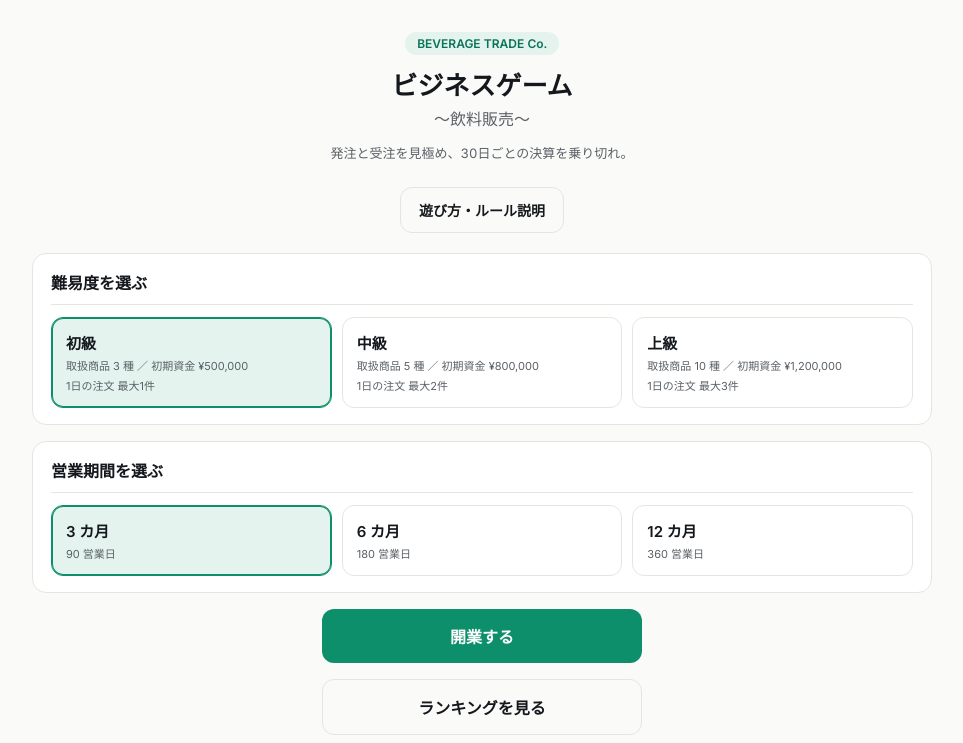
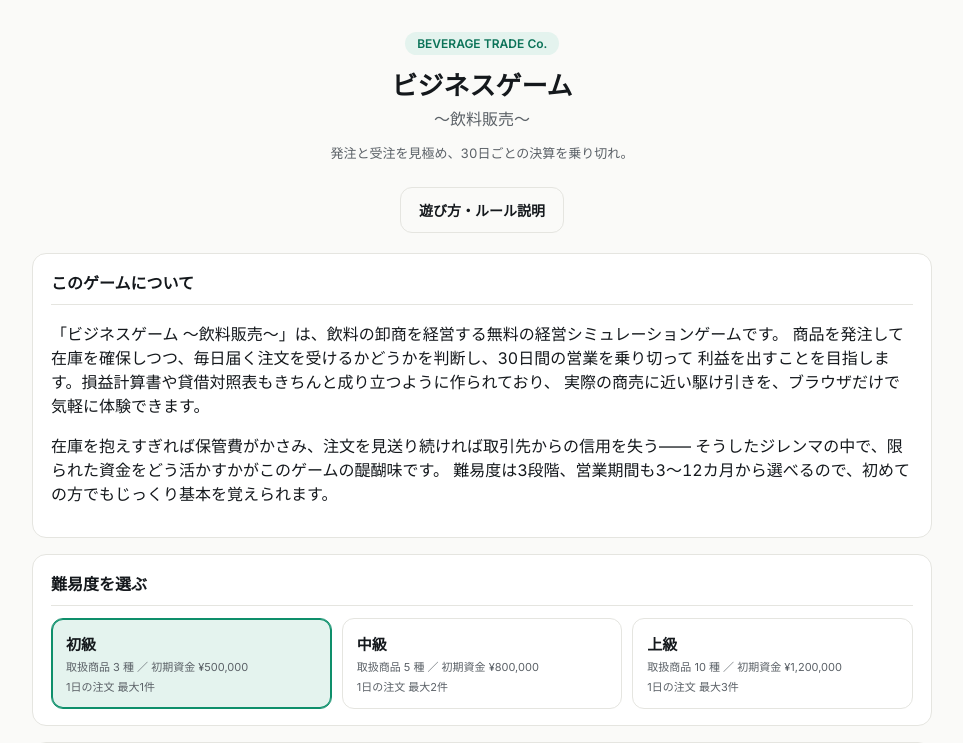
Before and after one commit to shunsuke676s/BusinessGame, a React (Vite) app: page / in a window 1280 px wide. Shown: the top 743 px of the page, without its empty margins (158-1121 px from the left). Built offline with nearby package versions, Linux system fonts and the light colour scheme.

Commit message:
Update BusinessGame.jsx

```diff
--- a/src/BusinessGame.jsx
+++ b/src/BusinessGame.jsx
@@ -216,7 +216,6 @@ export default function BusinessGame() {
   const [retainedEarnings, setRetainedEarnings] = useState(0);
   const [capitalStock, setCapitalStock] = useState(0);
   const [lastSettlement, setLastSettlement] = useState(null);
-  const [showSettlementAd, setShowSettlementAd] = useState(false);
 
   const [orderModalOpen, setOrderModalOpen] = useState(false);
   const [orderDraft, setOrderDraft] = useState({}); // { [productId]: lots }
@@ -461,7 +460,6 @@ export default function BusinessGame() {
     setRetainedEarnings(newRetained);
     setMonthlyRecords((prev) => [...prev, settlement]);
     setLastSettlement(settlement);
-    setShowSettlementAd(true);
     setScreen("settlement");
   };
 
@@ -582,10 +580,7 @@ export default function BusinessGame() {
       {screen === "leaderboard" && (
         <LeaderboardScreen onBack={() => setScreen("home")} />
       )}
-      {screen === "settlement" && lastSettlement && showSettlementAd && (
-        <SettlementAdOverlay onContinue={() => setShowSettlementAd(false)} />
-      )}
-      {screen === "settlement" && lastSettlement && !showSettlementAd && (
+      {screen === "settlement" && lastSettlement && (
         <SettlementScreen
           settlement={lastSettlement}
           isFinalMonth={currentMonth >= months}
@@ -651,23 +646,6 @@ export default function BusinessGame() {
 /* ============================================================
    ホーム画面
    ============================================================ */
-/* ============================================================
-   決算画面遷移時の広告オーバーレイ
-   ============================================================ */
-function SettlementAdOverlay({ onContinue }) {
-  return (
-    <div className="modal-overlay">
-      <div className="modal-box settlement-ad-box">
-        <h2>決算処理中…</h2>
-        <AdBanner slot={AD_SLOT_SETTLEMENT} style={{ minHeight: 250 }} />
-        <button className="btn primary big" onClick={onContinue}>
-          決算結果を見る
-        </button>
-      </div>
-    </div>
-  );
-}
-
 function HomeScreen({ difficulty, setDifficulty, duration, setDuration, onStart, onShowHelp, hasSavedGame, onResume, onShowLeaderboard }) {
   return (
     <div className="screen home-screen">
@@ -676,6 +654,21 @@ function HomeScreen({ difficulty, setDifficulty, duration, setDuration, onStart,
         <h1>ビジネスゲーム<span className="title-sub">〜飲料販売〜</span></h1>
         <p className="subtitle">発注と受注を見極め、30日ごとの決算を乗り切れ。</p>
         <button className="btn ghost help-btn" onClick={onShowHelp}>遊び方・ルール説明</button>
+      </div>
+
+      <div className="panel about-panel">
+        <h2>このゲームについて</h2>
+        <p>
+          「ビジネスゲーム 〜飲料販売〜」は、飲料の卸商を経営する無料の経営シミュレーションゲームです。
+          商品を発注して在庫を確保しつつ、毎日届く注文を受けるかどうかを判断し、30日間の営業を乗り切って
+          利益を出すことを目指します。損益計算書や貸借対照表もきちんと成り立つように作られており、
+          実際の商売に近い駆け引きを、ブラウザだけで気軽に体験できます。
+        </p>
+        <p>
+          在庫を抱えすぎれば保管費がかさみ、注文を見送り続ければ取引先からの信用を失う——
+          そうしたジレンマの中で、限られた資金をどう活かすかがこのゲームの醍醐味です。
+          難易度は3段階、営業期間も3〜12カ月から選べるので、初めての方でもじっくり基本を覚えられます。
+        </p>
       </div>
 
       {hasSavedGame && (
@@ -1299,6 +1292,8 @@ function SettlementScreen({ settlement, isFinalMonth, onNext }) {
         </div>
       </div>
 
+      <AdBanner slot={AD_SLOT_SETTLEMENT} />
+
       <button className="btn primary big" onClick={onNext}>
         {isFinalMonth ? "最終決算を締める" : "次の月へ"}
       </button>
```
